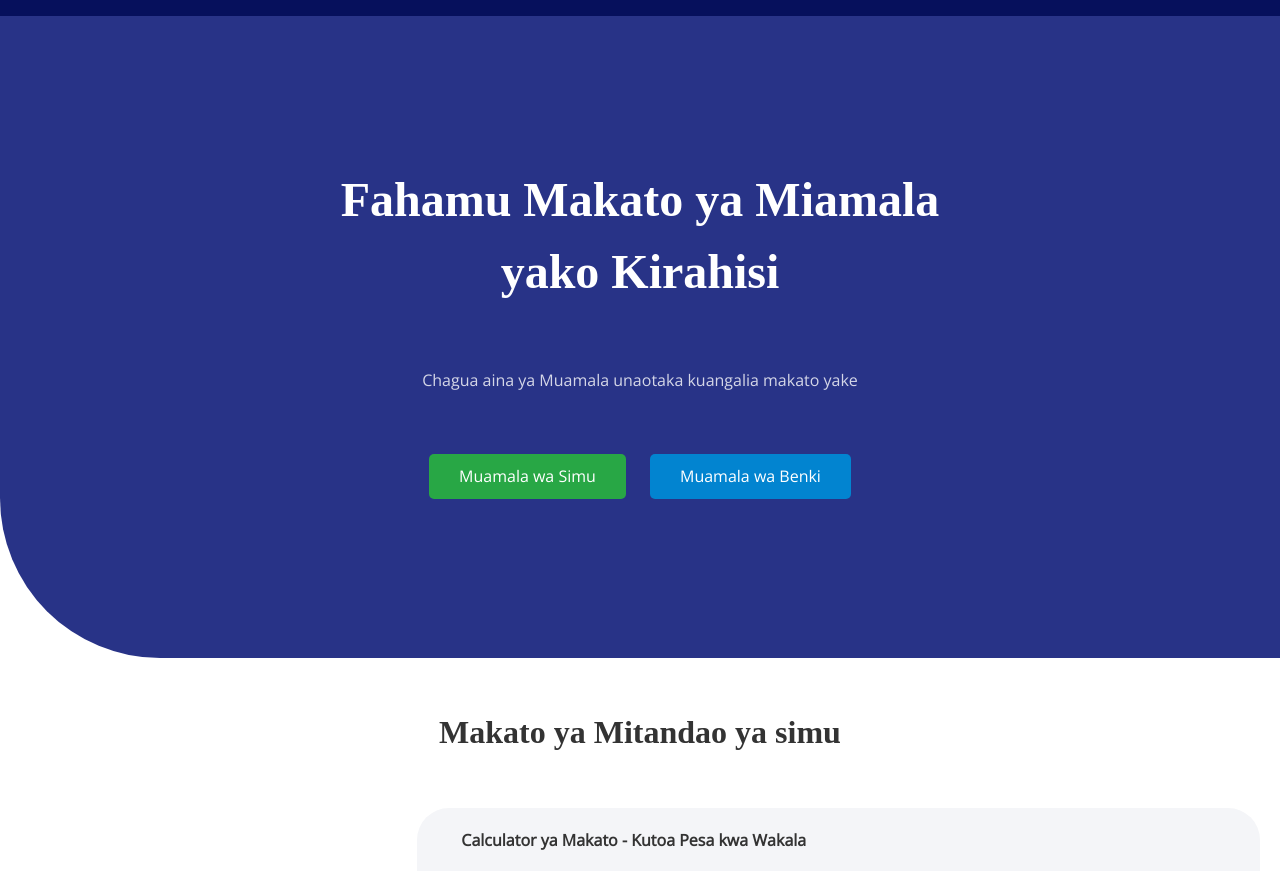
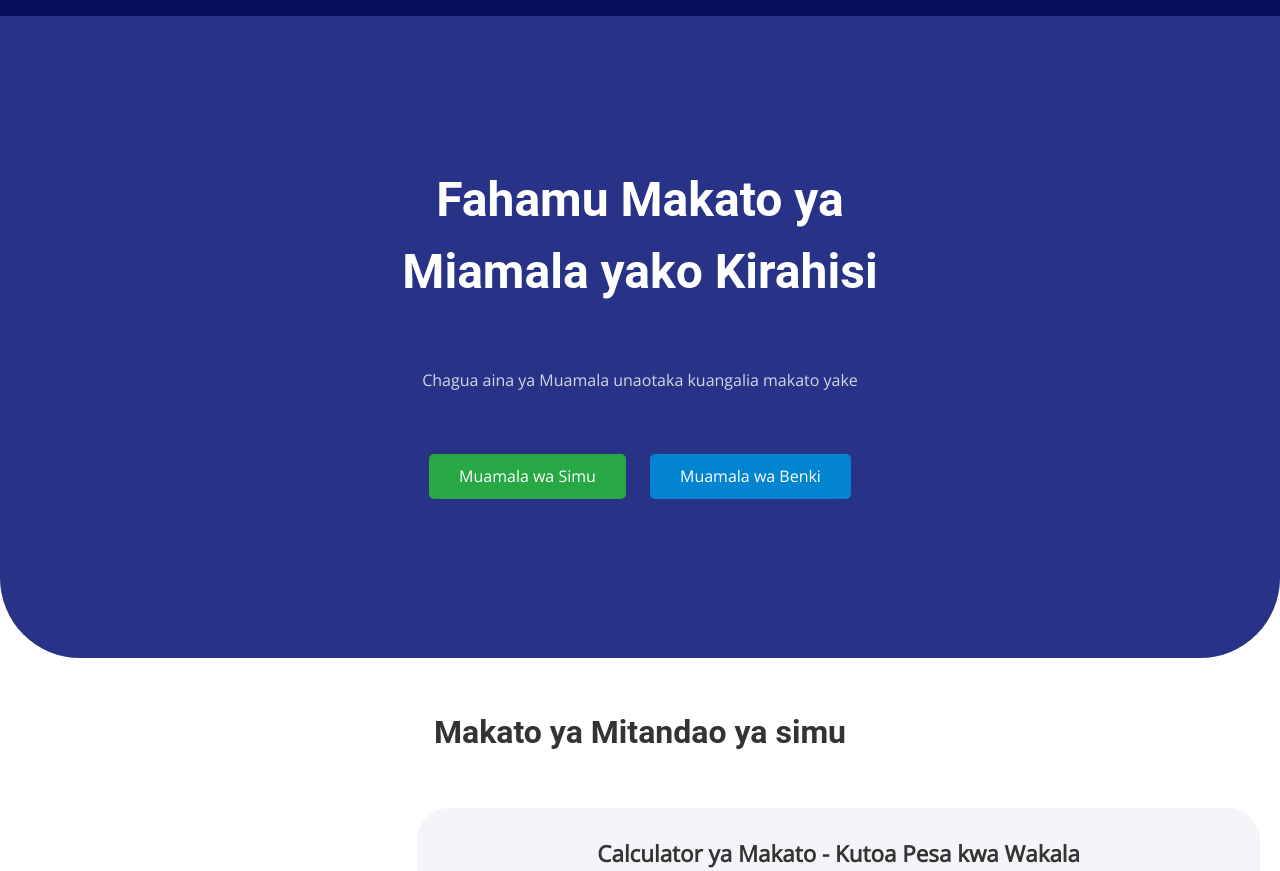
Before and after one commit to sawayahh/tozowebapp, a plain HTML site: page index.html in a window 1280 px wide. Shown: the part 62-933 px from the top of the page. Drawn offline with nearby package versions, Linux system fonts and the light colour scheme.

Commit message:
Improve UI

```diff
--- a/css/styles.css
+++ b/css/styles.css
@@ -1,4 +1,6 @@
 @import url('https://fonts.googleapis.com/css2?family=Open+Sans:wght@300;400&display=swap');
+
+
 
 /* Utility*/
 
@@ -29,13 +31,19 @@ h1  {
   font-size: 3rem;
   line-height: 1.5;
   font-weight: 700;
-  font-family: "Playfair Display, Arial, Tahoma, sans-serif";
+  font-family: 'Roboto', sans-serif;
 }
 
 h2{
-   font-family: "Playfair Display, Arial, Tahoma, sans-serif";
+   font-family: 'Roboto', sans-serif;
    font-size: 2rem;
    margin: 0;
+}
+
+h4 {
+  font-size: 1.4rem;
+  text-align: center;
+  padding: 0.5rem 0;
 }
 
 
@@ -147,7 +155,8 @@ p {
   height: 100%;
   padding: 20px;
   background-color: #283387;
-  border-bottom-left-radius: 10rem;
+  border-bottom-left-radius: 5rem;
+  border-bottom-right-radius: 5rem;
  }
 
 .hero .content h1 {
@@ -242,6 +251,7 @@ select {
   background-color: #e9e5e5;
   border-radius: 0.8rem;
   border: none;
+  box-shadow: rgba(99, 99, 99, 0.2) 0px 2px 8px 0px;
 }
 
 
```
Also changed, not shown: about.html (+2 -2 lines).
